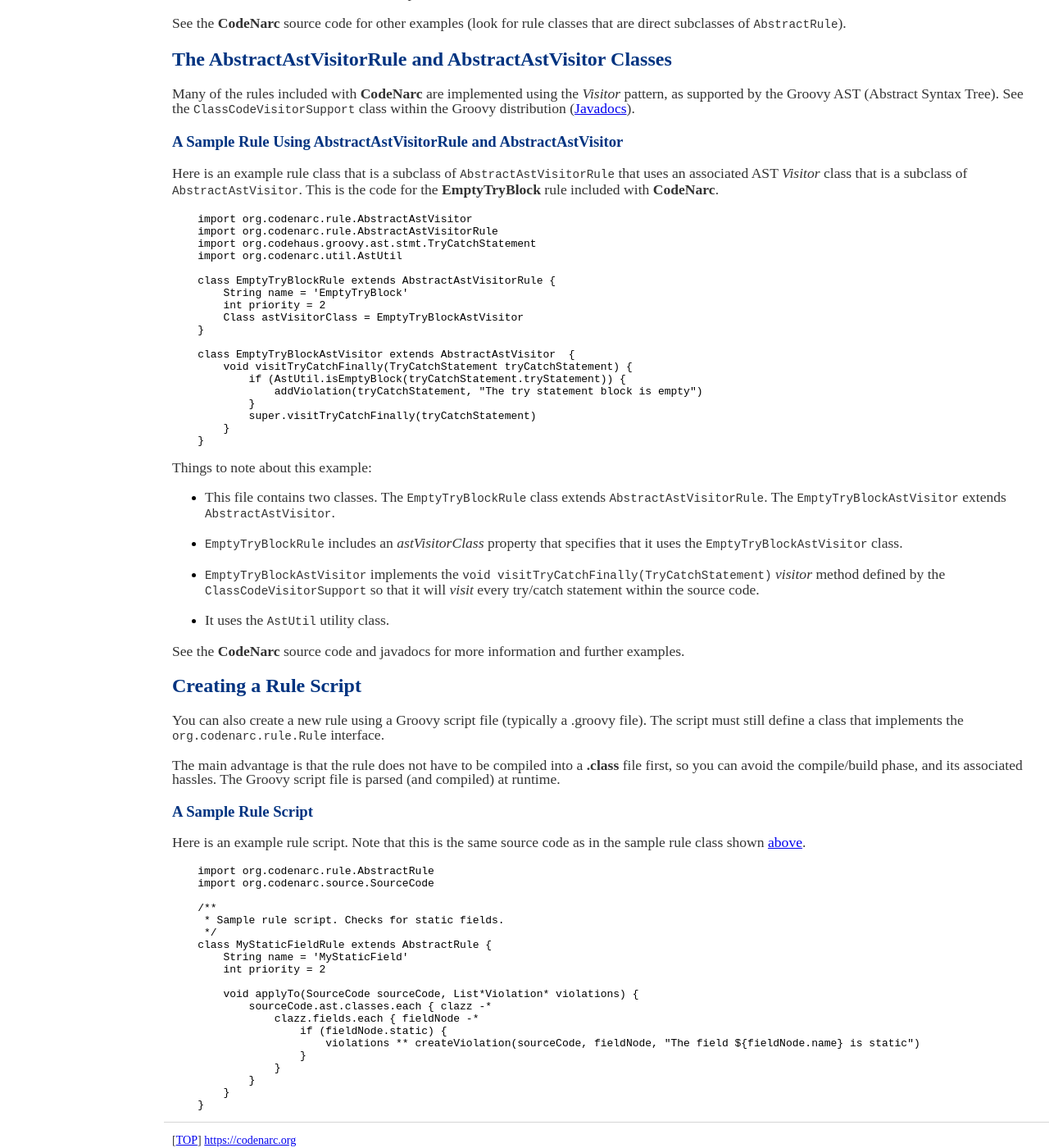
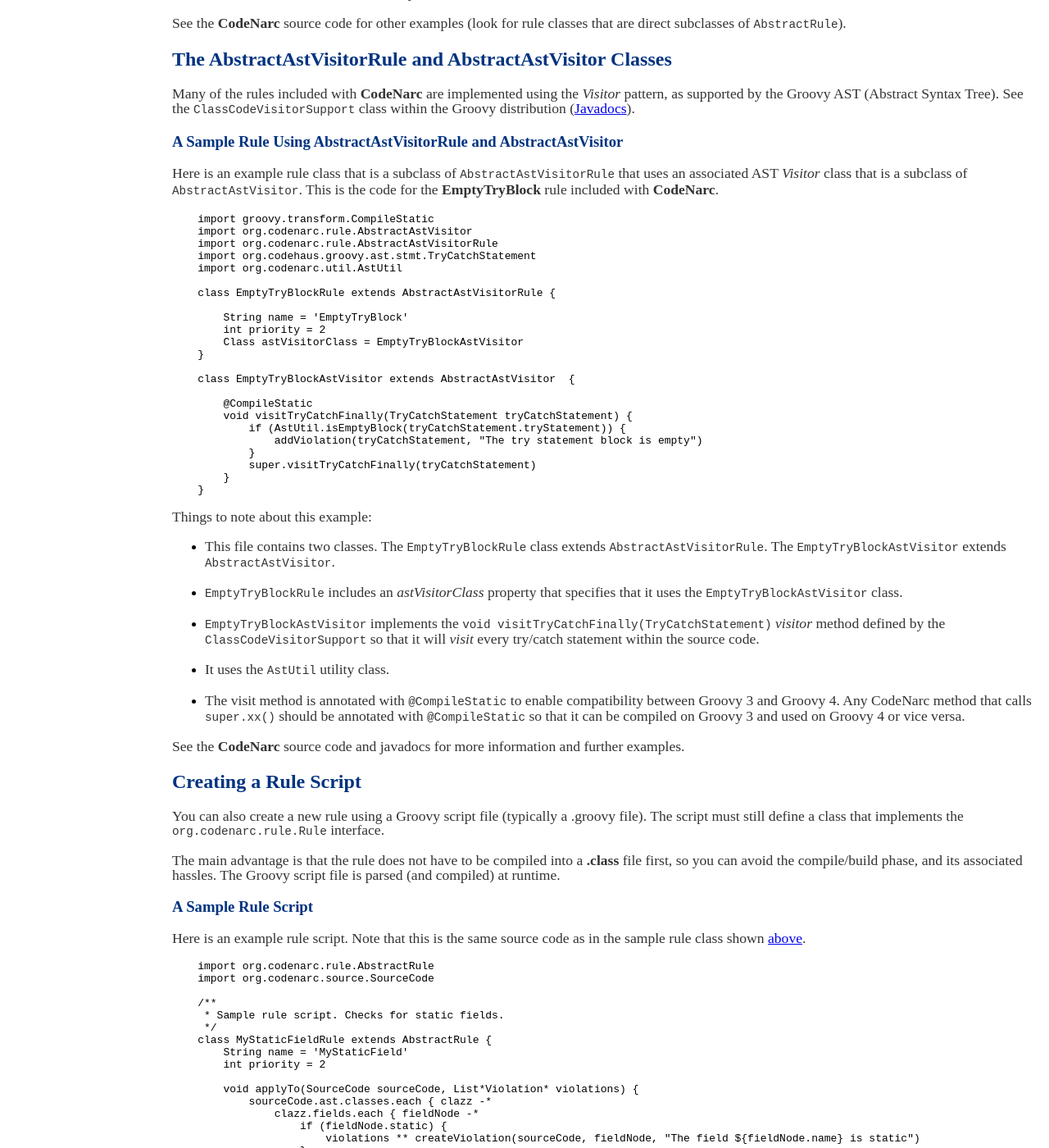
Before and after one commit to CodeNarc/CodeNarc, a Jekyll site: the page built from codenarc-creating-rule.md, in a window 1280 px wide and 1400 px high, scrolled down 1201 px. Shown: the whole window at 82% size. Built offline with Jekyll 4.4.1, drawn with Linux system fonts in a browser that asks for light colours.

Commit message:
Document recent changes and add NOTE about using @CompileStatic for calls to super.xx()

````diff
--- a/codenarc-creating-rule.md
+++ b/codenarc-creating-rule.md
@@ -93,18 +93,22 @@ that uses an associated AST *Visitor* class that is a subclass of
 with **CodeNarc**.
 
 ```
+    import groovy.transform.CompileStatic
     import org.codenarc.rule.AbstractAstVisitor
     import org.codenarc.rule.AbstractAstVisitorRule
     import org.codehaus.groovy.ast.stmt.TryCatchStatement
     import org.codenarc.util.AstUtil
 
     class EmptyTryBlockRule extends AbstractAstVisitorRule {
+
         String name = 'EmptyTryBlock'
         int priority = 2
         Class astVisitorClass = EmptyTryBlockAstVisitor
     }
 
     class EmptyTryBlockAstVisitor extends AbstractAstVisitor  {
+
+        @CompileStatic
         void visitTryCatchFinally(TryCatchStatement tryCatchStatement) {
             if (AstUtil.isEmptyBlock(tryCatchStatement.tryStatement)) {
                 addViolation(tryCatchStatement, "The try statement block is empty")
@@ -128,6 +132,10 @@ Things to note about this example:
     *visit* every try/catch statement within the source code.
 
   * It uses the `AstUtil` utility class.
+
+  * The visit method is annotated with `@CompileStatic` to enable compatibility between Groovy 3 and Groovy 4. Any
+    CodeNarc method that calls `super.xx()` should be annotated with `@CompileStatic` so that it can be compiled on
+    Groovy 3 and used on Groovy 4 or vice versa.
 
 See the **CodeNarc** source code and javadocs for more information and further examples.
 
````
